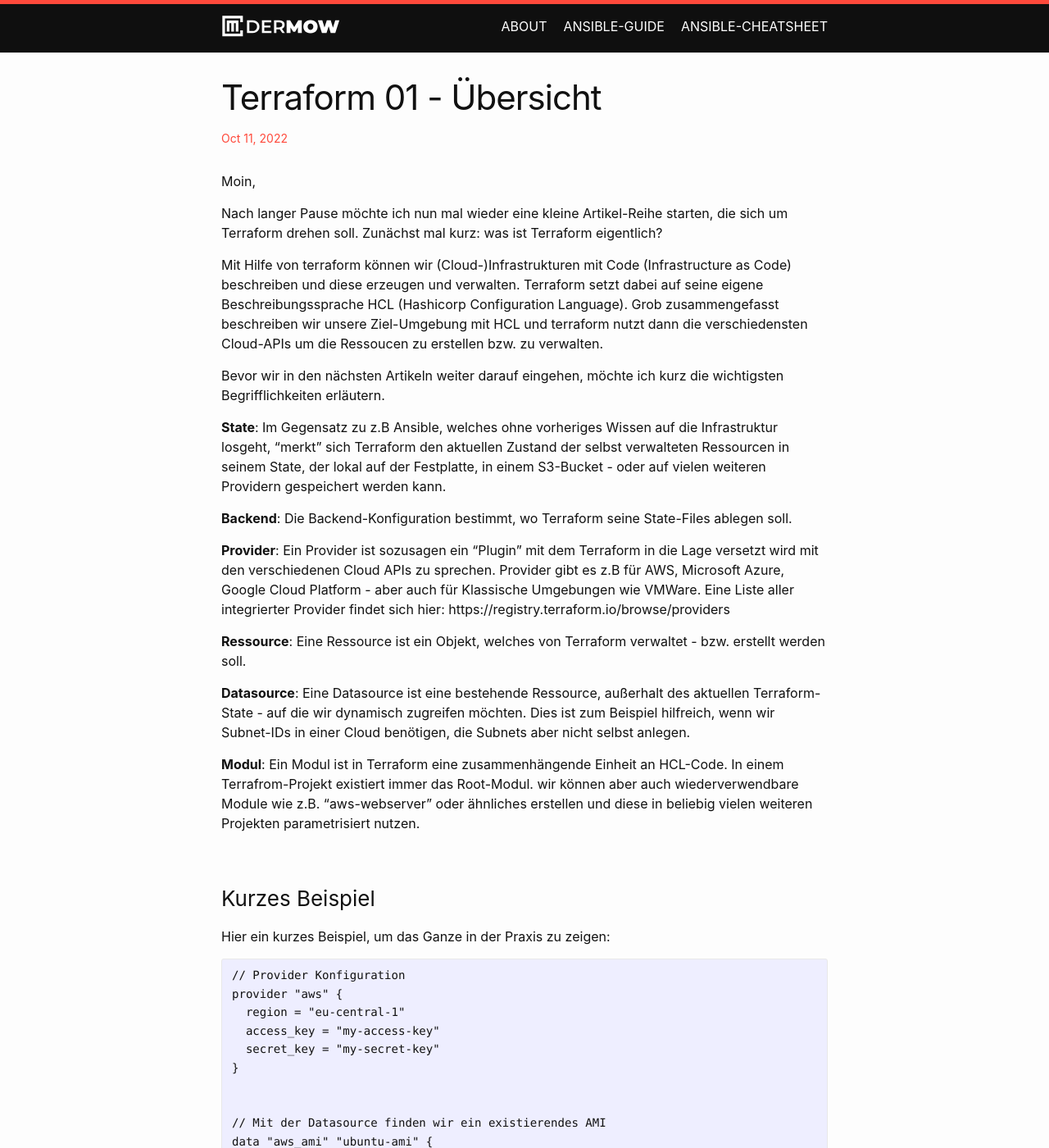
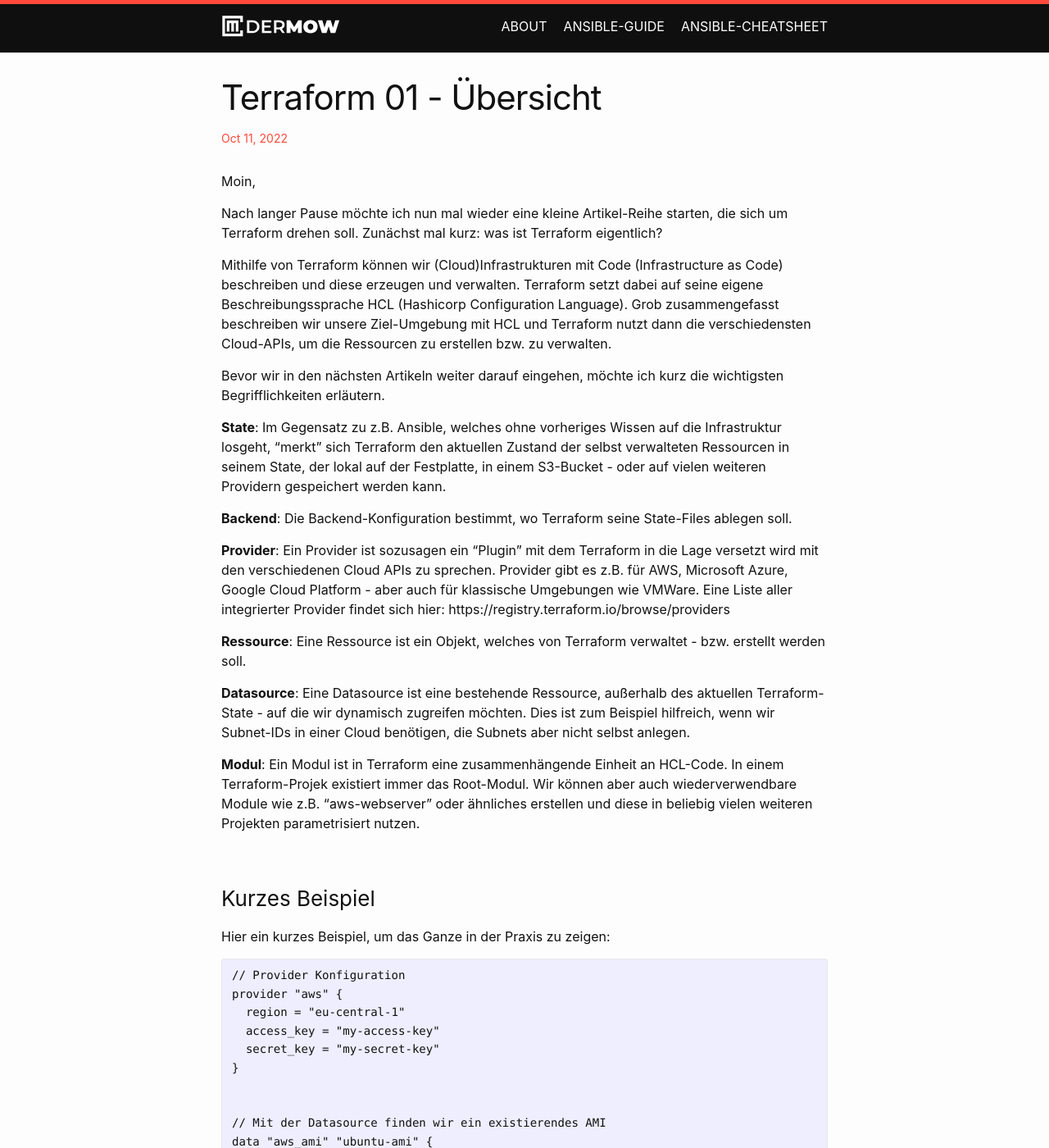
Before and after one commit to dermow/staging.der-mow.de, a Jekyll site: the page built from _posts/2022-10-11-terraform-01.markdown, in a window 1280 px wide and 1400 px high. Shown: the whole window at 82% size. Built offline with Jekyll 4.4.1, drawn with Linux system fonts in a browser that asks for light colours; comment, search, counter and statistics services are not loaded; some of the changed text lies outside the part shown.

Commit message:
Update 2022-10-11-terraform-01.markdown

````diff
--- a/_posts/2022-10-11-terraform-01.markdown
+++ b/_posts/2022-10-11-terraform-01.markdown
@@ -9,30 +9,30 @@ Moin,
 
 Nach langer Pause möchte ich nun mal wieder eine kleine Artikel-Reihe starten, die sich um Terraform drehen soll. Zunächst mal kurz: was ist Terraform eigentlich?
 
-Mit Hilfe von terraform können wir (Cloud-)Infrastrukturen mit Code (Infrastructure as Code) beschreiben und diese erzeugen und verwalten. Terraform setzt dabei auf seine eigene Beschreibungssprache HCL (Hashicorp Configuration Language). Grob zusammengefasst beschreiben wir unsere Ziel-Umgebung mit HCL und terraform nutzt dann die verschiedensten Cloud-APIs um die Ressoucen zu erstellen bzw. zu verwalten.
+Mithilfe von Terraform können wir (Cloud)Infrastrukturen mit Code (Infrastructure as Code) beschreiben und diese erzeugen und verwalten. Terraform setzt dabei auf seine eigene Beschreibungssprache HCL (Hashicorp Configuration Language). Grob zusammengefasst beschreiben wir unsere Ziel-Umgebung mit HCL und Terraform nutzt dann die verschiedensten Cloud-APIs, um die Ressourcen zu erstellen bzw. zu verwalten.
 
 Bevor wir in den nächsten Artikeln weiter darauf eingehen, möchte ich kurz die wichtigsten Begrifflichkeiten erläutern.
 
 <!-- excerpt-end -->
 
 **State**:
-Im Gegensatz zu z.B Ansible, welches ohne vorheriges Wissen auf die Infrastruktur losgeht, "merkt" sich Terraform den aktuellen Zustand der selbst verwalteten Ressourcen in seinem State, der lokal auf der Festplatte, in einem S3-Bucket - oder auf vielen weiteren Providern gespeichert werden kann.
+Im Gegensatz zu z.B. Ansible, welches ohne vorheriges Wissen auf die Infrastruktur losgeht, "merkt" sich Terraform den aktuellen Zustand der selbst verwalteten Ressourcen in seinem State, der lokal auf der Festplatte, in einem S3-Bucket - oder auf vielen weiteren Providern gespeichert werden kann.
 
 **Backend**:
 Die Backend-Konfiguration bestimmt, wo Terraform seine State-Files ablegen soll.
 
 **Provider**:
-Ein Provider ist sozusagen ein "Plugin" mit dem Terraform in die Lage versetzt wird mit den verschiedenen Cloud APIs zu sprechen. Provider gibt es z.B für AWS, Microsoft Azure, Google Cloud Platform - aber auch für Klassische Umgebungen wie VMWare. Eine Liste aller integrierter Provider findet sich hier:
+Ein Provider ist sozusagen ein "Plugin" mit dem Terraform in die Lage versetzt wird mit den verschiedenen Cloud APIs zu sprechen. Provider gibt es z.B. für AWS, Microsoft Azure, Google Cloud Platform - aber auch für klassische Umgebungen wie VMWare. Eine Liste aller integrierter Provider findet sich hier:
 https://registry.terraform.io/browse/providers
 
 **Ressource**:
 Eine Ressource ist ein Objekt, welches von Terraform verwaltet - bzw. erstellt werden soll.
 
 **Datasource**:
-Eine Datasource ist eine bestehende Ressource, außerhalt des aktuellen Terraform-State - auf die wir dynamisch zugreifen möchten. Dies ist zum Beispiel hilfreich, wenn wir Subnet-IDs in einer Cloud benötigen, die Subnets aber nicht selbst anlegen.
+Eine Datasource ist eine bestehende Ressource, außerhalb des aktuellen Terraform-State - auf die wir dynamisch zugreifen möchten. Dies ist zum Beispiel hilfreich, wenn wir Subnet-IDs in einer Cloud benötigen, die Subnets aber nicht selbst anlegen.
 
 **Modul**:
-Ein Modul ist in Terraform eine zusammenhängende Einheit an HCL-Code. In einem Terrafrom-Projekt existiert immer das Root-Modul. wir können aber auch wiederverwendbare Module wie z.B. "aws-webserver" oder ähnliches erstellen und diese in beliebig vielen weiteren Projekten parametrisiert nutzen.
+Ein Modul ist in Terraform eine zusammenhängende Einheit an HCL-Code. In einem Terraform-Projek existiert immer das Root-Modul. Wir können aber auch wiederverwendbare Module wie z.B. "aws-webserver" oder ähnliches erstellen und diese in beliebig vielen weiteren Projekten parametrisiert nutzen.
 
 ### Kurzes Beispiel
 Hier ein kurzes Beispiel, um das Ganze in der Praxis zu zeigen:
@@ -74,7 +74,7 @@ resource "aws_instance" "my-instance" {
 }
 ```
 
-Somit haben wir ein kleines Terraform-Projekt angelegt. Um den Code umzusetzen müssen wir (vorausgesetzt terraform ist bereits installiert) noch folgende Befehle kennen:
+Somit haben wir ein kleines Terraform-Projekt angelegt. Um den Code umzusetzen, müssen wir (vorausgesetzt Terraform ist bereits installiert) noch folgende Befehle kennen:
 
 ```bash
 # Provider installieren & state file anlegen
````
